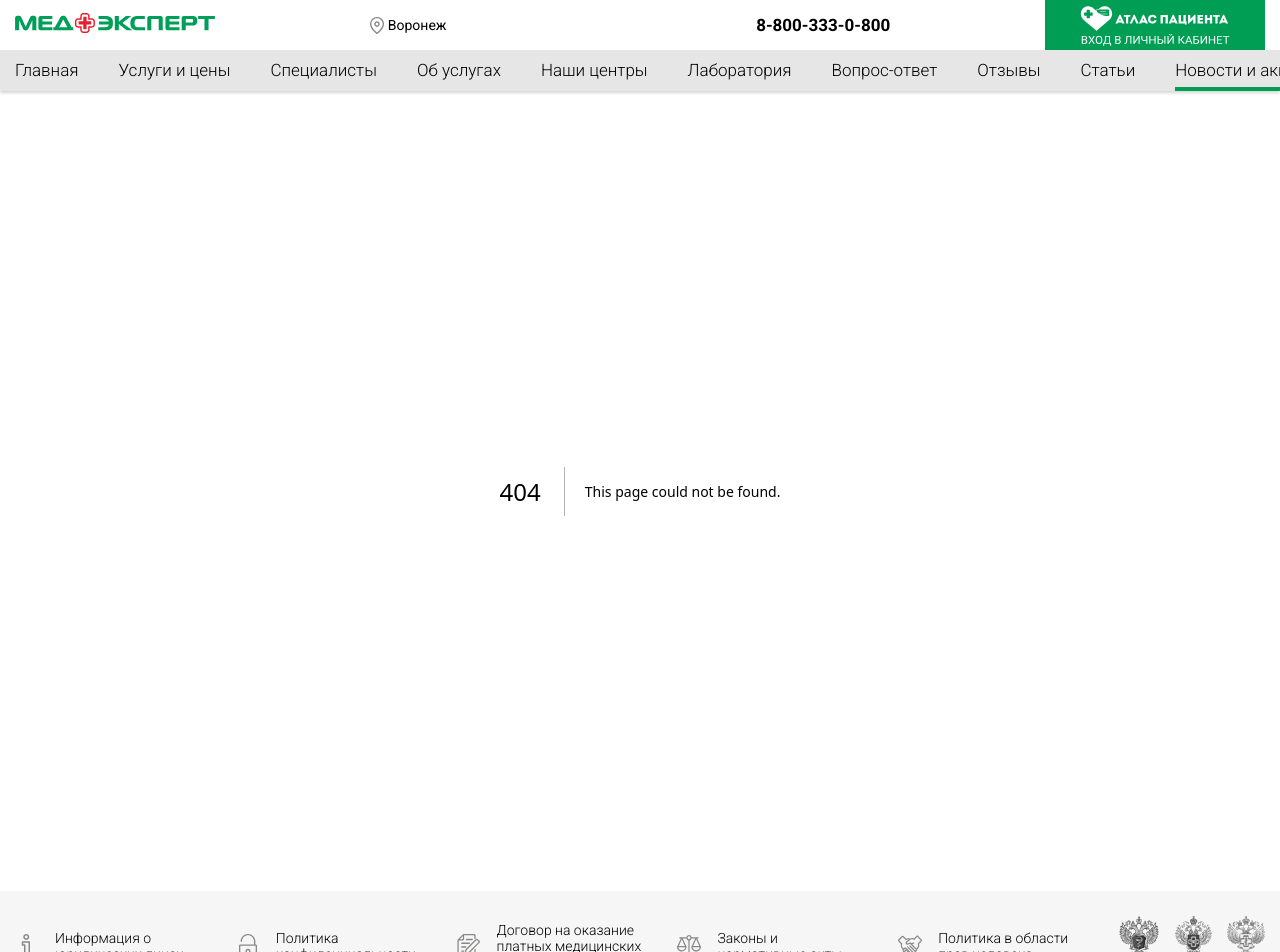
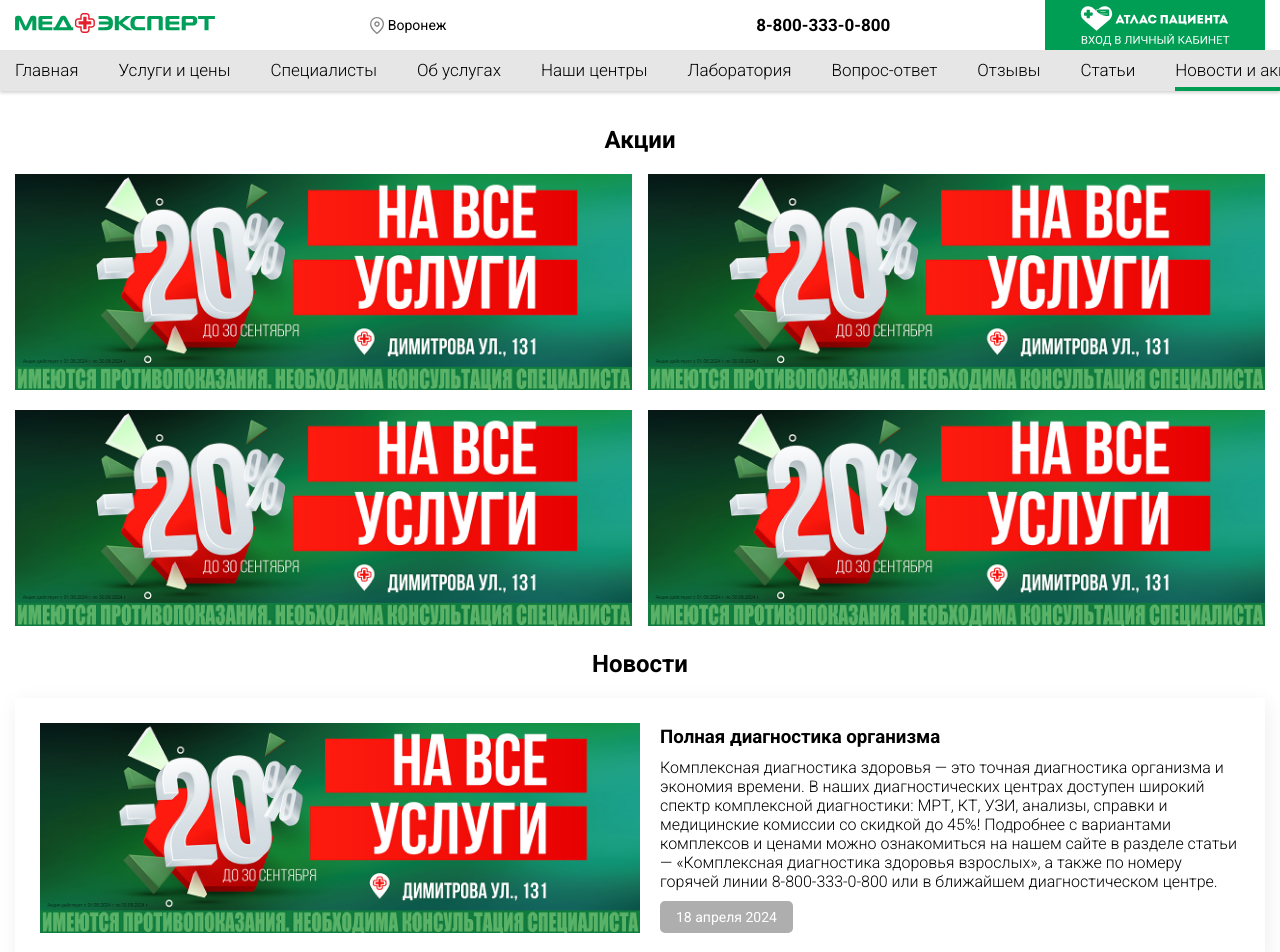
Before and after one commit to Nikitabkv/medexpnext, a Next.js app: page /news in a window 1280 px wide. Before the commit this address had no page. Shown: the top 952 px of the page. Built offline with nearby package versions, Linux system fonts and the light colour scheme.

Commit message:
feat: add news page

```diff
--- /dev/null
+++ b/src/app/news/page.module.scss
@@ -0,0 +1,81 @@
+.container {
+    display: flex;
+    flex-direction: column;
+    align-items: center;
+    gap: 20px;
+    max-width: 1380px;
+    margin: 0 auto;
+    padding: 35px 15px;
+}
+
+.stocks {
+    display: flex;
+    justify-content: center;
+    flex-wrap: wrap;
+    gap: 16px;
+
+    picture {
+        width: calc(50% - 8px);;
+        height: auto;
+    }
+
+    img {
+        width: 100%;
+        height: auto;
+    }
+}
+
+.newsContainer {
+    display: flex;
+    align-items: center;
+    gap: 20px;
+
+    padding: 25px;
+    -webkit-box-shadow: 2px 5px 20px 0 hsla(0, 0%, 0%, 0.07);
+    box-shadow: 2px 5px 20px 0 hsla(0, 0%, 0%, 0.07);
+    width: 100%;
+
+    .newsImage {
+        min-width: 50%;
+        height: auto;
+        img {
+            width: 100%;
+            height: auto;
+        }
+    }
+
+    .newsDescription {
+        display: flex;
+        flex-direction: column;
+        justify-content: space-between;
+        gap: 10px;
+
+        p {
+            font-weight: 300;
+        }
+
+        .date {
+            font-size: 14px;
+            width: fit-content;
+            padding: 8px 16px;
+            background-color: #AEAEAE;
+            color: white;
+            border-radius: 5px;
+        }
+    }
+}
+
+@media (max-width: 750px) {
+    .stocks {
+        picture {
+            width: 100%;
+            height: auto;
+        }
+    }
+}
+
+@media (max-width: 900px) {
+    .newsContainer {
+        flex-direction: column;
+    }
+}
--- /dev/null
+++ b/src/app/news/page.tsx
@@ -0,0 +1,86 @@
+import s from './page.module.scss'
+import {Container} from "@/shared/ui/Container/Container"
+import Image from "next/image";
+
+const stocks = [
+  {
+    id: 1,
+    img: '/stocks/img.png',
+    smallImg: '/stocks/img_1.png'
+  },
+  {
+    id: 2,
+    img: '/stocks/img.png',
+    smallImg: '/stocks/img_1.png'
+  },
+  {
+    id: 3,
+    img: '/stocks/img.png',
+    smallImg: '/stocks/img_1.png'
+  },
+  {
+    id: 4,
+    img: '/stocks/img.png',
+    smallImg: '/stocks/img_1.png'
+  }
+]
+const news = [
+  {
+    id: 1,
+    title: 'Полная диагностика организма',
+    text: 'Комплексная диагностика здоровья — это точная диагностика организма и экономия времени. В наших диагностических центрах доступен широкий спектр комплексной диагностики: МРТ, КТ, УЗИ, анализы, справки и медицинские комиссии со скидкой до 45%! Подробнее с вариантами комплексов и ценами можно ознакомиться на нашем сайте в разделе статьи — «Комплексная диагностика здоровья взрослых», а также по номеру горячей линии 8-800-333-0-800 или в ближайшем диагностическом центре.',
+    image: '/stocks/img.png',
+    date: '18 апреля 2024',
+  },
+  {
+    id: 2,
+    title: 'Компьютерная томография, Рентгенография',
+    text: 'В диагностическом центре, расположенном по адресу: г. Воронеж., 9 Января ул., 233/35 теперь доступны рентгенологические исследования: Компьютерная томография и Рентгенография. Подробнее об услугах центра можно узнать по телефону: 8-800-333-0-800',
+    image: '/stocks/img.png',
+    date: '27 февраля 2024',
+  },
+  {
+    id: 3,
+    title: '',
+    text: 'Теперь в диагностических центрах «МедЭксперт» есть возможность оформить больничный лист. Также, вызвав врача, вы можете получить больничный не выходя из дома.',
+    image: '/stocks/img.png',
+    date: '17 мая 2022',
+  },
+  {
+    id: 4,
+    title: 'Вызов врача',
+    text: 'Теперь пациенты компании «МедЭксперт» могут получать медицинские услуги не выходя из дома. Врач приедет в любую точку города, осмотрит и проконсультирует, осуществит диагностику (ЭКГ, Холтер, СМАД), произведет забор биоматериала для лабораторных исследований, назначит лечение и предоставит лекарственные препараты, а также при необходимости оформит медицинские справки и выписки.',
+    image: '/stocks/img.png',
+    date: '08 июня 2020',
+  },
+]
+
+export default function NewsPage() {
+  return (
+    <Container className={s.container}>
+      <h2>Акции</h2>
+      <div className={s.stocks}>
+        {stocks.map((el) => (
+          <picture key={el.id}>
+            <source media="(min-width: 750px) and (max-width: 1279px)" srcSet={el.smallImg}/>
+            <source media="(max-width: 550px)" srcSet={el.smallImg}/>
+            <Image src={el.img} alt={'Акция'} width={640} height={224} sizes="100vw" className={s.bigImg}/>
+          </picture>
+        ))}
+      </div>
+      <h2>Новости</h2>
+      {news.map((el) => (
+        <div className={s.newsContainer} key={el.id}>
+          <div className={s.newsImage}>
+            <Image src={el.image} alt={el.title} width={640} height={224} sizes="100vw"/>
+          </div>
+          <div className={s.newsDescription}>
+            {el.title && <h3>{el.title}</h3>}
+            <p>{el.text}</p>
+            <span className={s.date}>{el.date}</span>
+          </div>
+        </div>
+      ))}
+    </Container>
+  )
+}
```
Also changed, not shown: public/stocks/img.png (added), public/stocks/img_1.png (added).
